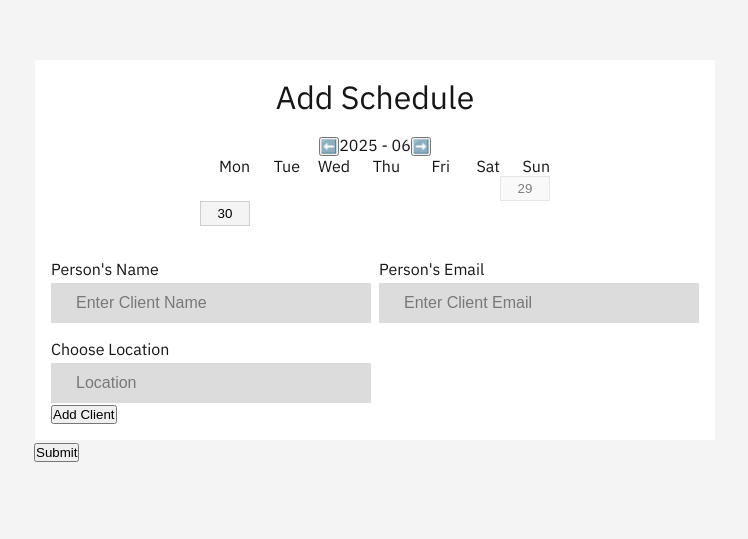
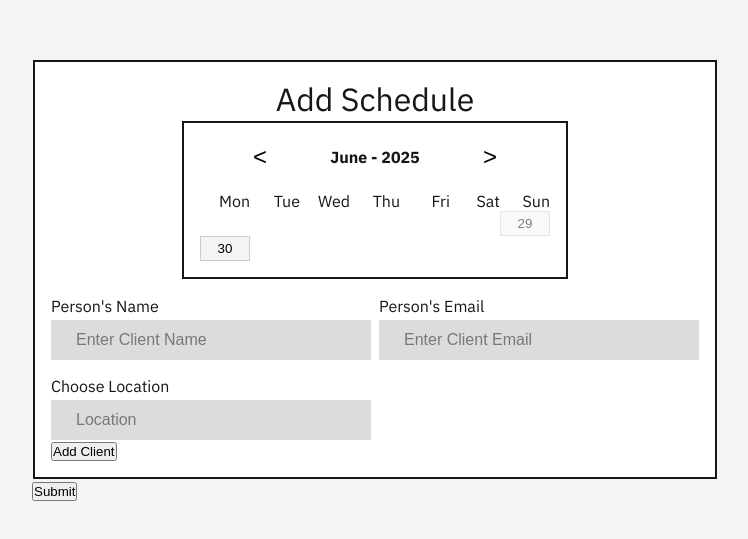
Before and after one commit to AlinMican1/worldmap, a Next.js app in the folder Frontend/: page /schedule in a window 1280 px wide. Shown: the part 141-680 px from the top of the page, without its empty margins (265-1013 px from the left). Built offline with nearby package versions, Linux system fonts and the light colour scheme.

Commit message:
Works on calendar css.

```diff
--- a/Frontend/helper/GenerateCalendar.ts
+++ b/Frontend/helper/GenerateCalendar.ts
@@ -1,10 +1,26 @@
-const weekdayNames = ["Mon", "Tue", "Wed", "Thu", "Fri", "Sat", "Sun"];
+const MONTHMAP = new Map<string, string>([
+  ["01", "January"],
+  ["02", "February"],
+  ["03", "March"],
+  ["04", "April"],
+  ["05", "May"],
+  ["06", "June"],
+  ["07", "July"],
+  ["08", "August"],
+  ["09", "September"],
+  ["10", "October"],
+  ["11", "November"],
+  ["12", "December"],
+]);
+
+const WEEKDAYS: string[] = ["Mon", "Tue", "Wed", "Thu", "Fri", "Sat", "Sun"];
 export const GenerateCalendar = (
   currentMonth: number,
   currentYear: number
 ): {
   weekdayNames: string[];
   startDay: number;
+  months: Map<string, string>;
   daysArray: Array<{ date: number; weekday: number }>;
 } => {
   const today = new Date();
@@ -20,5 +36,10 @@ export const GenerateCalendar = (
     });
   }
 
-  return { weekdayNames: weekdayNames, startDay: startDay, daysArray: daysToRender };
+  return {
+    months: MONTHMAP,
+    weekdayNames: WEEKDAYS,
+    startDay: startDay,
+    daysArray: daysToRender,
+  };
 };
--- a/Frontend/src/components/atoms/boxDesign.css
+++ b/Frontend/src/components/atoms/boxDesign.css
@@ -8,4 +8,5 @@
     flex-direction: column;
     justify-content: center;
     align-items: center;
+    border: 2px solid;
 }
--- a/Frontend/src/components/atoms/selectBox.css
+++ b/Frontend/src/components/atoms/selectBox.css
@@ -2,7 +2,8 @@
     background-color: var(--background);
     border: 0.5px solid var(--color-hover);
     padding: var(--space-xs);
-    width: 50px;
+    min-width: 50px;
+    max-width: 7vw;
     margin: 0px;
 }
 
--- a/Frontend/src/components/molecule/calendarBox.css
+++ b/Frontend/src/components/molecule/calendarBox.css
@@ -1,9 +1,43 @@
+.calendar-header-wrapper{
+    display: grid;
+    grid-template-columns: 1fr 200px 1fr;
+    justify-content: space-between;
+    color: var(--foreground);
+    font-weight: var(--font-bold);
+    margin-bottom: var(--space-md)
+
+}
+
+.calendar-heading {
+    grid-column: 2;
+    display: flex;
+    justify-content: center;
+    align-items: center;
+
+    white-space: nowrap; /* prevents line wrap */
+  }
+
+.calendar-button {
+    background: none;
+    border: none;
+
+    cursor: pointer;
+    font-size: 1.5rem;
+    padding: 0.25rem 0.5rem;
+  }
+/* .calendar-button-left{
+    left:400px;
+}
+.calendar-button-right{
+    right:0;
+} */
 .calendar-grid{
     display: grid;
     grid-template-columns: repeat(7, 1fr);
     justify-content: end;
     align-items: end;
     gap: 0px;
+
 }
 .item-string{
     justify-self: end;
--- a/Frontend/src/components/molecule/calendarBox.tsx
+++ b/Frontend/src/components/molecule/calendarBox.tsx
@@ -42,12 +42,16 @@ const CalendarBox = () => {
     <div>
       <BoxDesign>
         {/* Header with navigation */}
-        <div className="calendar-header">
-          <button onClick={goToPreviousMonth}>⬅️</button>
-          <span>
-            {currentYear} - {(currentMonth + 1).toString().padStart(2, "0")}
+        <div className="calendar-header-wrapper">
+          <button className="calendar-button calendar-button-left" onClick={goToPreviousMonth}>
+            {"<"}
+          </button>
+          <span className="calendar-heading">
+            {calendar.months.get((currentMonth + 1).toString().padStart(2, "0"))} - {currentYear}
           </span>
-          <button onClick={goToNextMonth}>➡️</button>
+          <button className="calendar-button calendar-button-right" onClick={goToNextMonth}>
+            {">"}
+          </button>
         </div>
 
         <div className="calendar-grid">
```
